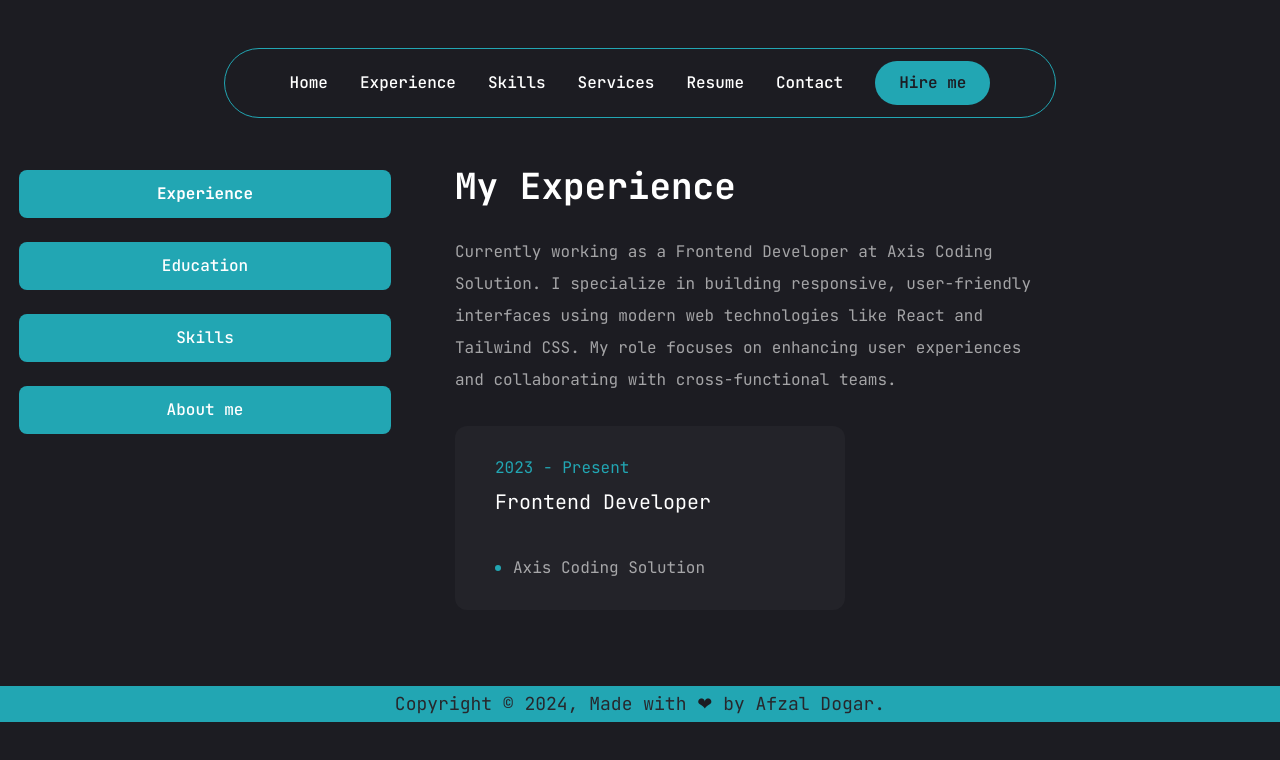
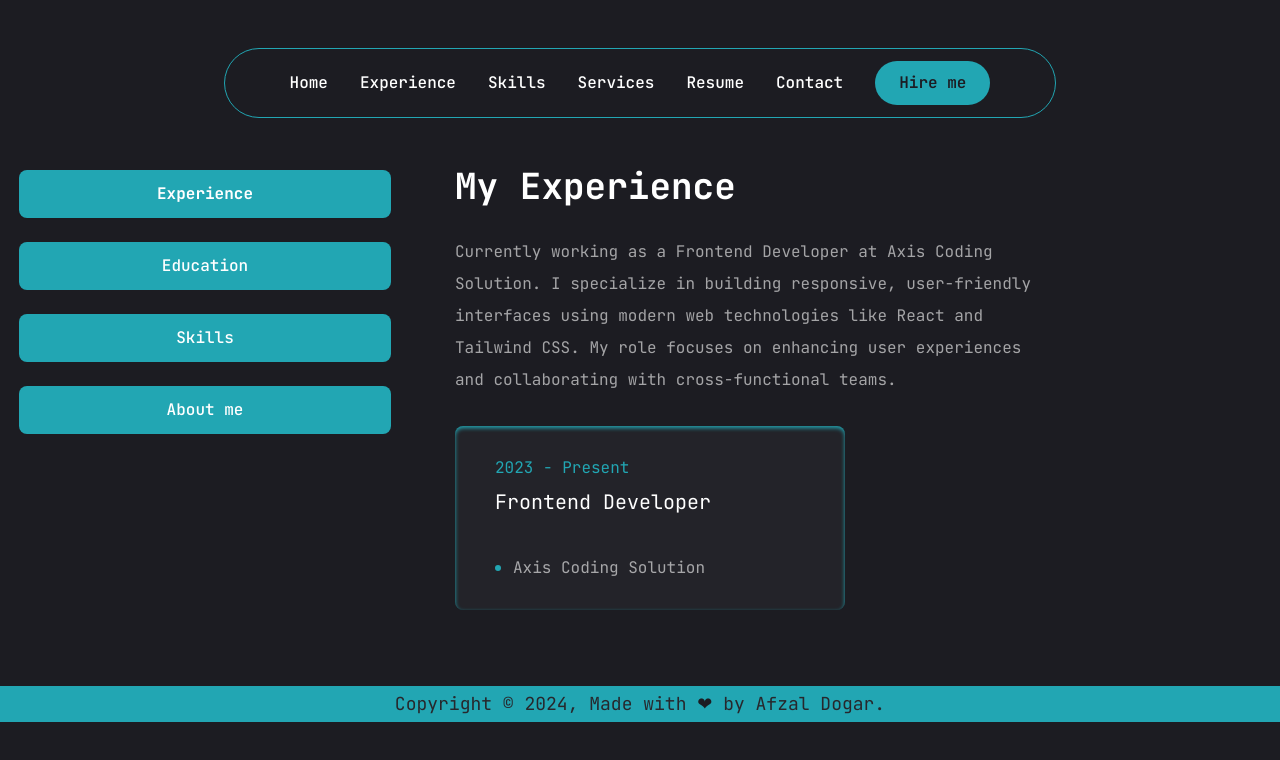
Before and after one commit to AfzalDogar/portfolio, a Next.js app: page /resume in a window 1280 px wide. Shown: the top 760 px of the page. Built offline with nearby package versions, Linux system fonts and the light colour scheme.

Commit message:
portfolio

```diff
--- a/app/resume/page.jsx
+++ b/app/resume/page.jsx
@@ -235,7 +235,7 @@
                       return (
                         <li
                           key={index}
-                          className="bg-[#232329] cursor-pointer xl:h-[184px] py-6 px-10  lg:px-5 xl:px-10  rounded-xl flex flex-col justify-center items-center lg:items-start gap-1"
+                          className="bg-[#232329]  shadow-inner shadow-accent rounded-lg cursor-pointer xl:h-[184px] py-6 px-10  lg:px-5 xl:px-10   flex flex-col justify-center items-center lg:items-start gap-1"
                         >
                           <span className="text-accent">{item.duration}</span>
                           <h3 className="xl:text-xl max-w-[260px] xl:min-h-[60px]  text-center lg:text-left ">
@@ -264,7 +264,7 @@
                       return (
                         <li
                           key={index}
-                          className="bg-[#232329] cursor-pointer h-[184px] py-6 px-10  rounded-xl flex flex-col justify-center items-center lg:items-start gap-1"
+                          className="bg-[#232329] shadow-inner shadow-accent rounded-lg  cursor-pointer h-[184px] py-6 px-10   flex flex-col justify-center items-center lg:items-start gap-1"
                         >
                           <span className="text-accent">{item.duration}</span>
                           <h3 className="lg:text-xl max-w-[260px] lg:min-h-[60px]  text-center lg:text-left ">
@@ -291,13 +291,13 @@
                     {skills.description}
                   </p>
                 </div>
-                <ul className="grid grid-cols-2 sm:grid-cols-3 lg:mb-10 md:grid-cols-4 gap-4 xl:gap-[30px]">
+                <ul className="grid grid-cols-2 sm:grid-cols-3  lg:mb-10 md:grid-cols-4 gap-4 xl:gap-[30px]">
                   {skills.skillList.map((item, index) => {
                     return (
                       <li key={index}>
                         <TooltipProvider delayDuration={100}>
                           <Tooltip>
-                            <TooltipTrigger className="w-full h-[120px] bg-[#232329] rounded-xl flex justify-center items-center group">
+                            <TooltipTrigger className="w-full h-[120px] bg-[#232329] shadow-inner shadow-accent rounded-lg  flex justify-center items-center group">
                               <div
                                 className={`text-6xl ${item.color} transition-all duration-300`}
                               >
--- a/components/Scroll.jsx
+++ b/components/Scroll.jsx
@@ -38,7 +38,7 @@
       {showButton && (
         <button
           onClick={scrollToTop}
-          className="fixed bottom-10 right-5 sm:bottom-20  sm:right-10 bg-white text-[#22a6b3] p-3 rounded-full"
+          className="fixed bottom-10 right-5 sm:bottom-20  sm:right-10 bg-white text-[#1C1C22] p-3 rounded-full"
         >
           <FaArrowUp />
         </button>
```
